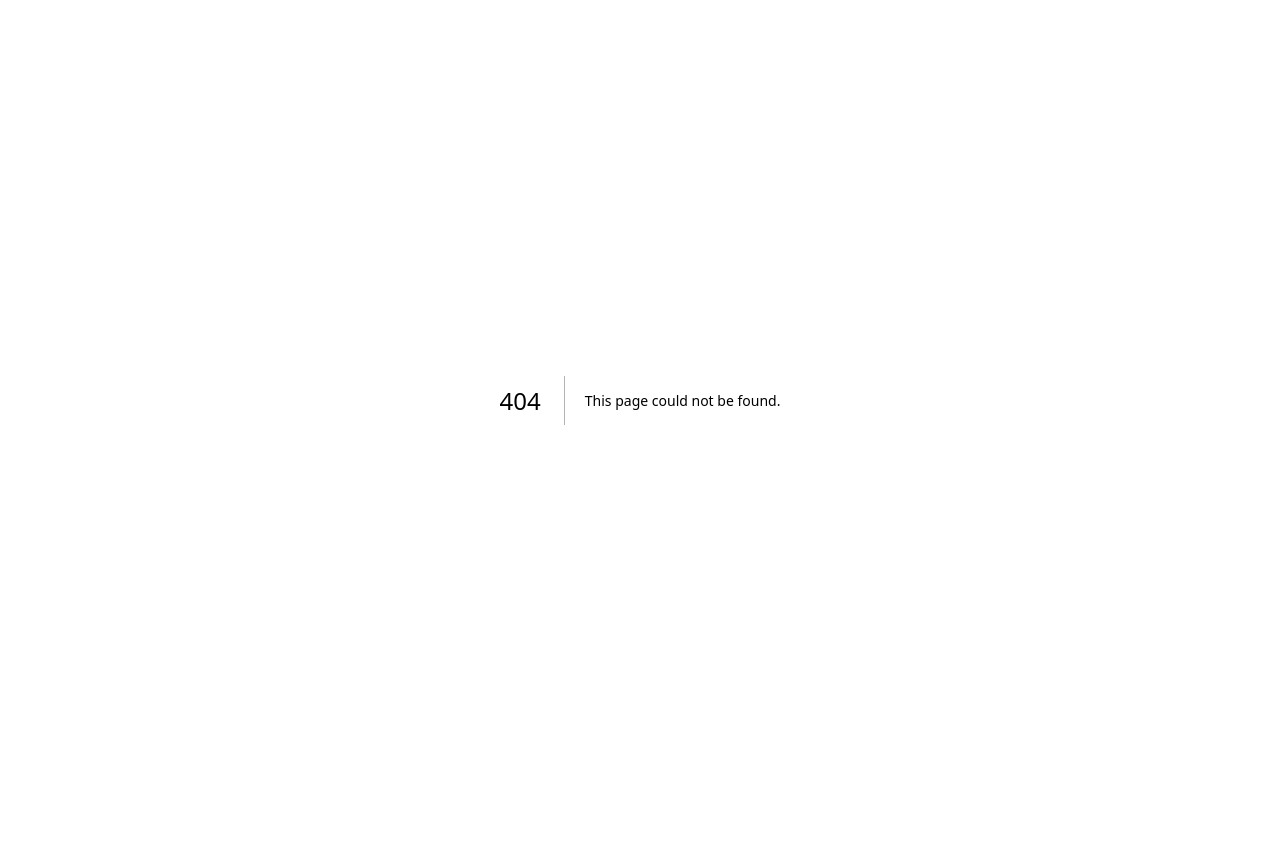
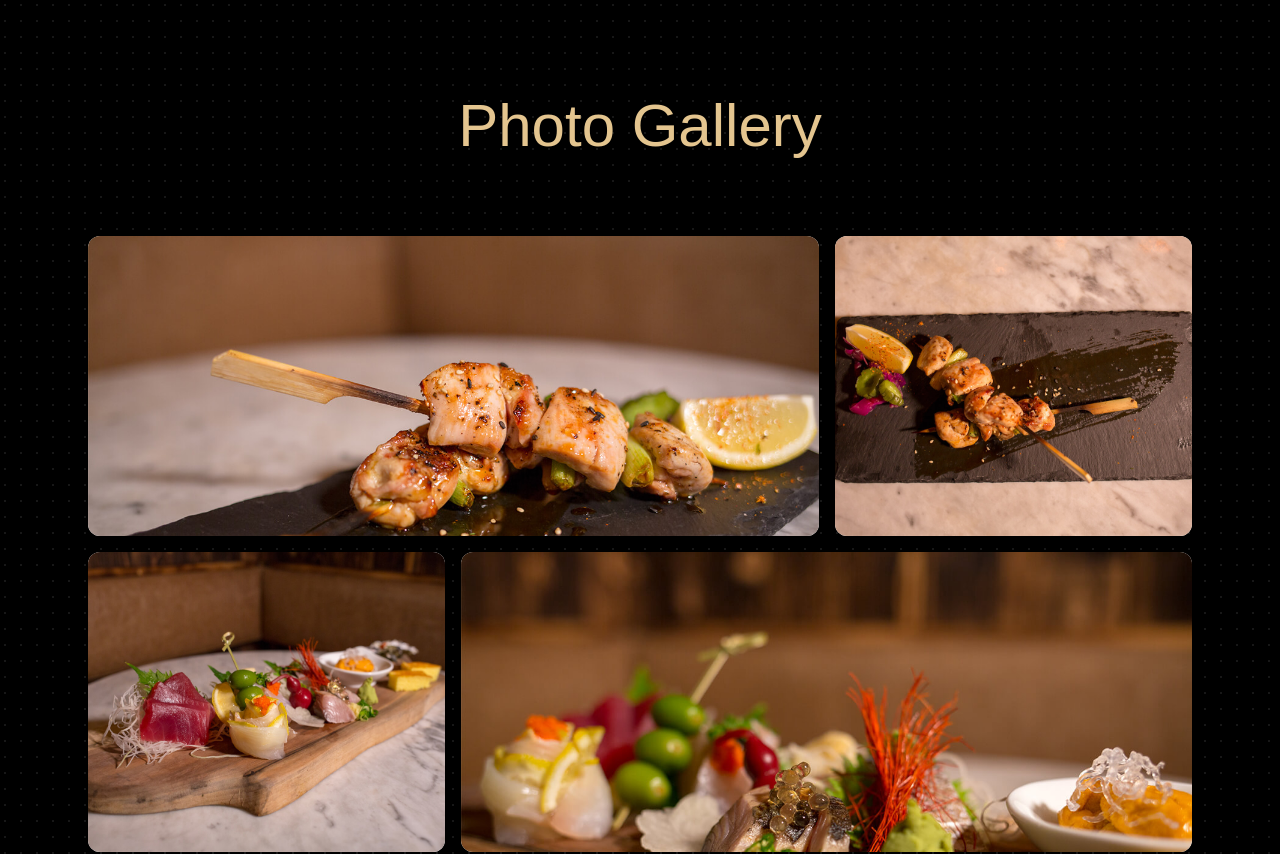
Before and after one commit to dkwon1223/mizu-izakaya, a Next.js app: page /gallery in a window 1280 px wide. Before the commit this address had no page. Shown: the top 854 px of the page. Before the commit the page ends 800 px from the top, so only its background shows below. Built offline with nearby package versions, Linux system fonts and the light colour scheme; a web font is replaced by a local one.

Commit message:
Complete basic structure of gallery page

```diff
--- /dev/null
+++ b/app/gallery/page.tsx
@@ -0,0 +1,39 @@
+import React from "react";
+import { readdirSync } from "fs";
+import { LayoutGrid } from "../../components/ui/layout-grid";
+
+const imageFiles = readdirSync("public/gallery");
+
+const randomArray = [
+  0, 3, 4, 7, 8, 11, 12, 15, 16, 19, 20, 23, 24, 27, 28, 31, 32, 35, 36, 39,
+];
+const images = imageFiles.map((file, index) => ({
+  id: index + 1,
+  content: <img src={`/gallery/${file}`} alt={`Image ${index + 1}`} />,
+  className: randomArray.includes(index) ? "col-span-2" : "col-span-1",
+  thumbnail: `/gallery/${file}`,
+}));
+
+const galleryImages = [...images];
+
+const cards = galleryImages.map((image) => {
+  return {
+    id: image.id,
+    content: image.content,
+    className: image.className,
+    thumbnail: image.thumbnail,
+  };
+});
+
+const GalleryPage = () => {
+  return (
+    <section className="max-w-8xl w-screen px-12 py-24 text-white bg-black bg-dot-white/[0.2] flex flex-col justify-center items-center">
+      <h1 className="text-5xl lg:text-6xl sm:text-2xl font-fancy text-gold mb-10">
+        Photo Gallery
+      </h1>
+      <LayoutGrid cards={cards} />
+    </section>
+  );
+};
+
+export default GalleryPage;
--- a/app/page.tsx
+++ b/app/page.tsx
@@ -6,7 +6,7 @@ import { GallerySlideshow } from "@/components/GallerySlideshow";
 
 export default function Home() {
   return (
-    <main className="relative bg-contain bg-no-repeat flex justify-center items-center flex-col overflow-hidden mx-auto sm:px-10 px-5">
+    <main className="relative bg-black bg-contain bg-no-repeat flex justify-center items-center flex-col overflow-hidden mx-auto sm:px-10 px-5">
       <div className="max-w-8xl w-screen px-12 py-12 bg-building-exterior bg-cover bg-no-repeat bg-left-bottom">
         <Image
           alt="Mizu Izakaya Icon"
--- /dev/null
+++ b/components/ui/layout-grid.tsx
@@ -0,0 +1,110 @@
+"use client";
+import React, { useState, useRef, useEffect } from "react";
+import { motion } from "framer-motion";
+import { cn } from "@/utils/cn";
+import Image from "next/image";
+
+type Card = {
+  id: number;
+  content: JSX.Element | React.ReactNode | string;
+  className: string;
+  thumbnail: string;
+};
+
+export const LayoutGrid = ({ cards }: { cards: Card[] }) => {
+  const [selected, setSelected] = useState<Card | null>(null);
+  const [lastSelected, setLastSelected] = useState<Card | null>(null);
+
+  const handleClick = (card: Card) => {
+    setLastSelected(selected);
+    setSelected(card);
+  };
+
+  const handleOutsideClick = () => {
+    setLastSelected(selected);
+    setSelected(null);
+  };
+
+  return (
+    <div className="w-full p-10 grid sm:grid-cols-1 md:grid-cols-3 max-w-7xl mx-auto gap-4">
+      {cards.map((card, i) => (
+        <div key={i} className={cn(card.className, "h-[300px]")}>
+          <motion.div
+            onClick={() => handleClick(card)}
+            className={cn(
+              card.className,
+              "relative overflow-hidden",
+              selected?.id === card.id
+                ? "rounded-lg cursor-pointer relative inset-0 h-full w-full md:w-1/2 m-auto z-50 flex justify-center items-center flex-col"
+                : lastSelected?.id === card.id
+                ? "z-40 bg-white rounded-xl h-full w-full"
+                : "bg-white rounded-xl h-full w-full"
+            )}
+            layout
+          >
+            {selected?.id === card.id && <SelectedCard selected={selected} />}
+            <BlurImage card={card} />
+          </motion.div>
+        </div>
+      ))}
+      <motion.div
+        onClick={handleOutsideClick}
+        className={cn(
+          "h-full w-full left-0 top-0 bg-black opacity-0 z-10",
+          selected?.id ? "pointer-events-auto" : "pointer-events-none"
+        )}
+        animate={{ opacity: selected?.id ? 0.3 : 0 }}
+      />
+    </div>
+  );
+};
+
+const BlurImage = ({ card }: { card: Card }) => {
+  const [loaded, setLoaded] = useState(false);
+  return (
+    <Image
+      src={card.thumbnail}
+      height="500"
+      width="500"
+      onLoad={() => setLoaded(true)}
+      className={cn(
+        "object-cover object-top absolute inset-0 h-full w-full transition duration-200",
+        loaded ? "blur-none" : "blur-md"
+      )}
+      alt="thumbnail"
+    />
+  );
+};
+
+const SelectedCard = ({ selected }: { selected: Card | null }) => {
+  return (
+    <div className="bg-transparent h-full w-full flex flex-col justify-end rounded-lg shadow-2xl relative z-[60]">
+      <motion.div
+        initial={{
+          opacity: 0,
+        }}
+        animate={{
+          opacity: 0.6,
+        }}
+        className="absolute inset-0 h-full w-full bg-black opacity-60 z-10"
+      />
+      <motion.div
+        initial={{
+          opacity: 0,
+          y: 100,
+        }}
+        animate={{
+          opacity: 1,
+          y: 0,
+        }}
+        transition={{
+          duration: 0.3,
+          ease: "easeInOut",
+        }}
+        className="relative px-2 py-4 z-[70] h-full"
+      >
+        {selected?.content}
+      </motion.div>
+    </div>
+  );
+};
```
